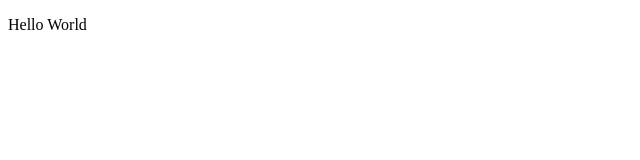
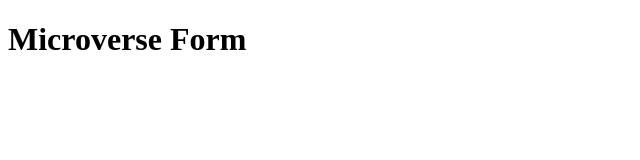
Before and after one commit to Graphickorir/Project-Micro, a plain HTML site: page index.html in a window 1280 px wide. Shown: the whole page, without its empty margins (0-640 px from the left). Drawn offline with Linux system fonts and the light colour scheme.

Commit message:
Update index.html

```diff
--- a/index.html
+++ b/index.html
@@ -4,6 +4,6 @@
 	<title>Micro</title>
 </head>
 <body>
-	<p>Hello World</p>
+	<H1>Microverse Form</H1>
 </body>
 </html>
```
